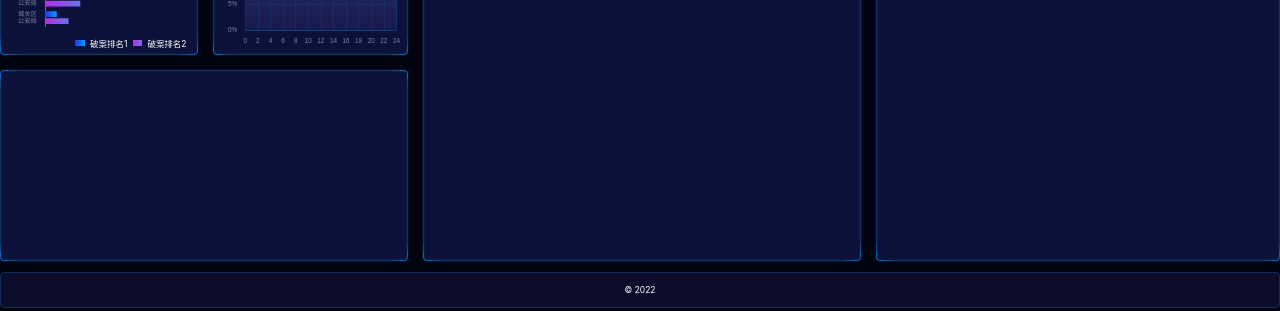
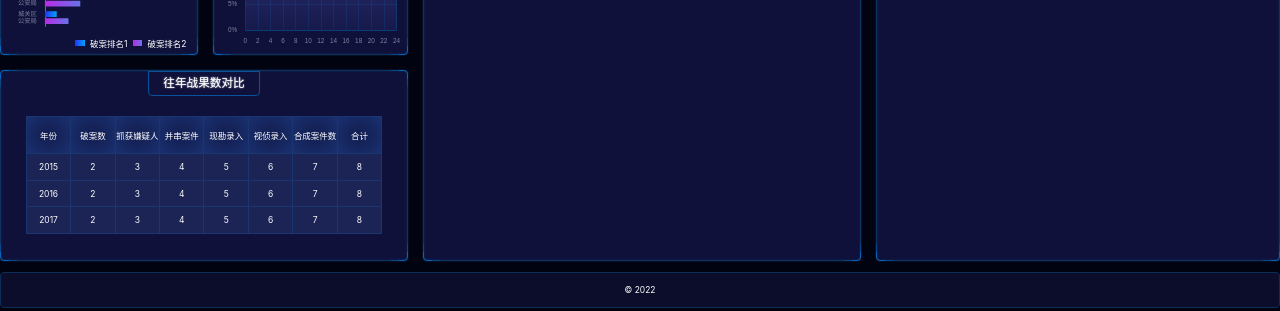
Before and after one commit to Drwna/bigScreen, a React (Vite) app: page /#/ in a window 1280 px wide. Shown: the part 451-762 px from the top of the page. Built offline with nearby package versions, Linux system fonts and the light colour scheme.

Commit message:
chart-5 完成

```diff
--- /dev/null
+++ b/src/components/chart-5.tsx
@@ -0,0 +1,29 @@
+import React from 'react';
+
+const Chart5 = () => {
+  return (
+    <div className="战果">
+      <h2>往年战果数对比</h2>
+      <table>
+        <thead>
+        <tr>
+          <th>年份</th><th>破案数</th><th>抓获嫌疑人</th><th>并串案件</th><th>现勘录入</th>
+          <th>视侦录入</th><th>合成案件数</th><th>合计</th>
+        </tr>
+        </thead>
+        <tbody>
+        <tr>
+          <td>2015</td><td>2</td><td>3</td><td>4</td><td>5</td><td>6</td><td>7</td><td>8</td>
+        </tr>
+        <tr>
+          <td>2016</td><td>2</td><td>3</td><td>4</td><td>5</td><td>6</td><td>7</td><td>8</td>
+        </tr>
+        <tr>
+          <td>2017</td><td>2</td><td>3</td><td>4</td><td>5</td><td>6</td><td>7</td><td>8</td>
+        </tr>
+        </tbody>
+      </table>
+    </div>
+  );
+};
+export {Chart5};
--- a/src/pages/home.scss
+++ b/src/pages/home.scss
@@ -40,7 +40,7 @@
       border-radius: 4px;
       position: relative;
       box-shadow: 0 0 2px 0 #0e325f, inset 0 0 2px 0 #0e325f;
-      background: #0c1139;
+      background: #0f113a;
       &::before {
         content: '';
         position: absolute;
@@ -80,7 +80,7 @@
     > .section5 {
       grid-area: box5;
     }
-    .管辖统计, .破获排名, .发案趋势, .案发时段 {
+    .管辖统计, .破获排名, .发案趋势, .案发时段, .战果 ,.籍贯{
       height: px(315);
       display: flex;
       flex-direction: column;
@@ -102,6 +102,28 @@
     }
     .发案趋势, .案发时段 {
       height: px(363);
+    }
+    .战果 {
+      > table {
+        margin-top: px(38);
+        border-collapse: collapse;
+        th, td {
+          border: 1px solid #1a3671;
+        }
+        thead {
+          th {
+            height: px(70);
+            box-shadow: inset 0 0 px(60) 0 #1f3d85;
+          }
+        }
+        tbody {
+          td {
+            height: px(50);
+            width: px(84);
+            background: #1c2456;
+          }
+        }
+      }
     }
     .破获排名 {
       height: px(423);
--- a/src/pages/home.tsx
+++ b/src/pages/home.tsx
@@ -5,6 +5,8 @@
 import {Chart2} from '../components/chart-2';
 import {Chart3} from '../components/chart-3';
 import {Chart4} from '../components/chart-4';
+import {Chart5} from '../components/chart-5';
+import {Chart6} from '../components/chart-6';
 
 export const Home = () => {
 
@@ -21,8 +23,12 @@
           <Chart3/>
           <Chart4/>
         </section>
-        <section className="bordered section3"></section>
-        <section className="bordered section4"></section>
+        <section className="bordered section3">
+          <Chart5/>
+        </section>
+        <section className="bordered section4">
+          <Chart6/>
+        </section>
         <section className="bordered section5"></section>
       </main>
       <footer>
```
